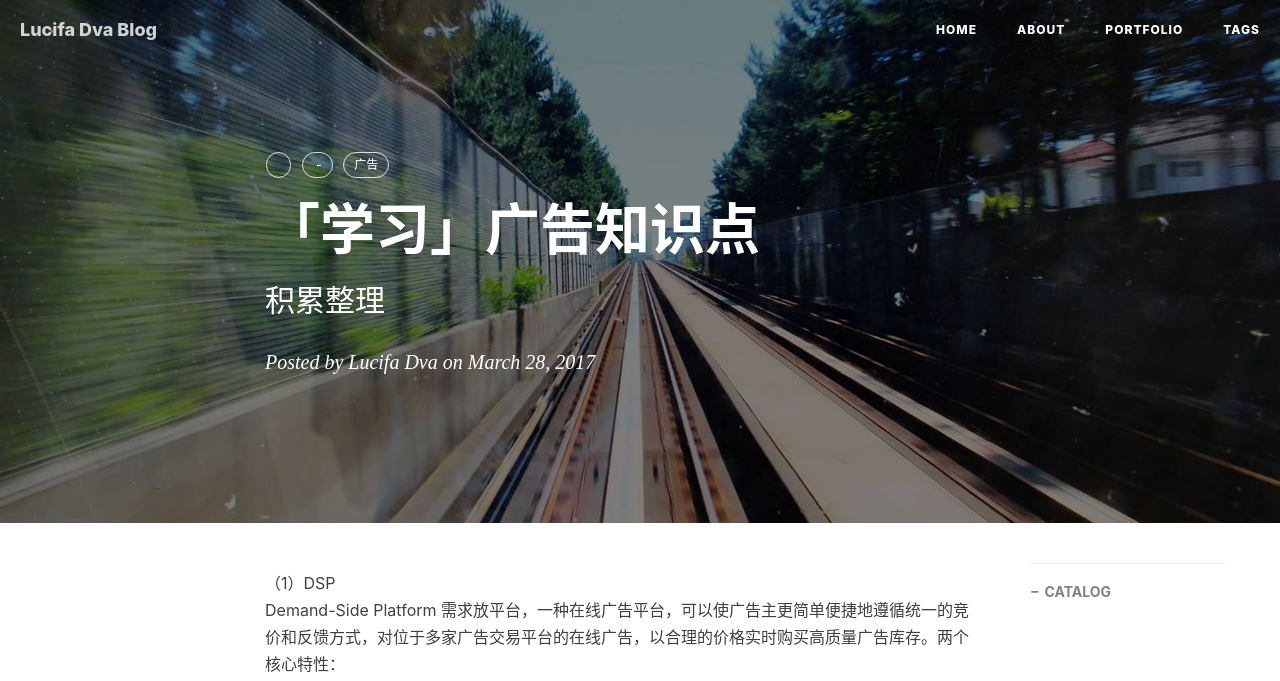
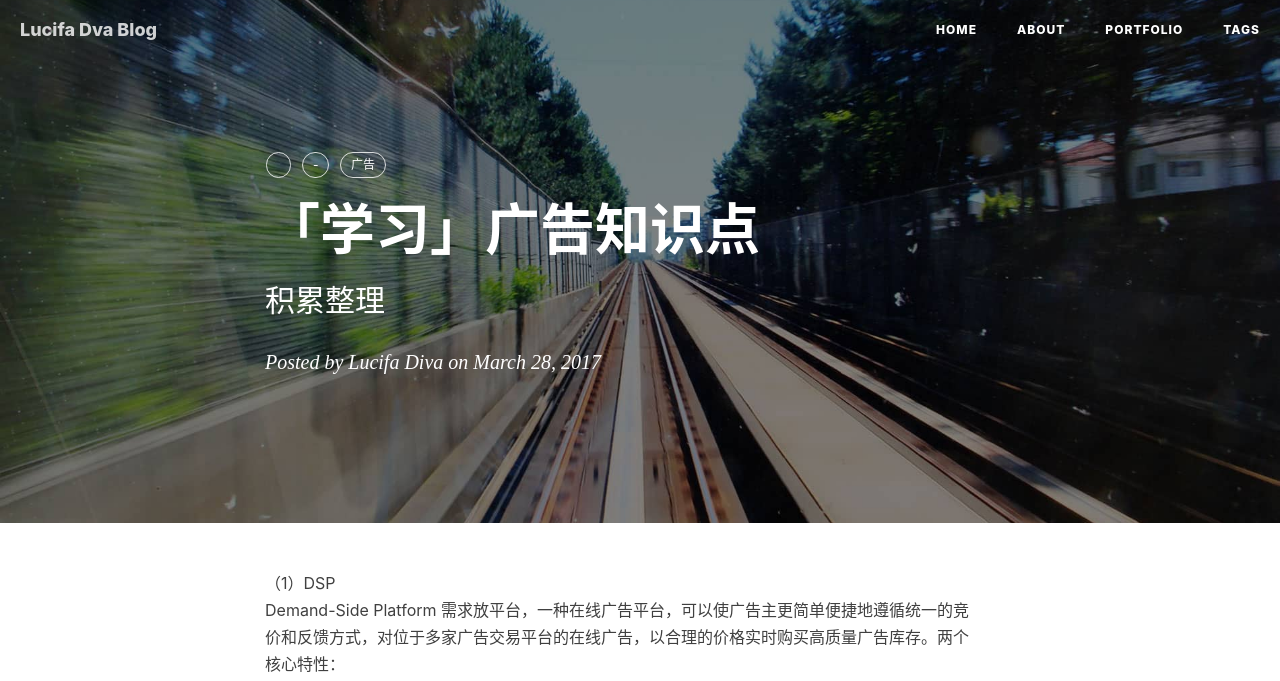
Before and after one commit to LucifaDva/lucifadva.github.com, a Jekyll site: the page built from _posts/2017-03-28-ad-knowledge-2017.markdown, in a window 1280 px wide. Shown: the top 681 px of the page. Built offline with Jekyll 4.4.1, drawn with Linux system fonts in a browser that asks for light colours; nearby versions of some CDN libraries; comment, search, counter and statistics services are not loaded.

Commit message:
Update 2017-03-28-ad-knowledge-2017.markdown

```diff
--- a/_posts/2017-03-28-ad-knowledge-2017.markdown
+++ b/_posts/2017-03-28-ad-knowledge-2017.markdown
@@ -1,14 +1,14 @@
 ---
 layout:     post
-title:      "「学习」广告知识点"
+title:     「学习」广告知识点
 subtitle:   "积累整理"
-date:       2017-03-28 12:00:00
-author:     "Lucifa Dva"
+date:       2017-03-28 21:00:00
+author:     "Lucifa Diva"
 header-img: "img/post-bg-2015.jpg"
-catalog: true
 tags:
-    - 广告
+    - 广告
 ---
+
 
 
 
```
